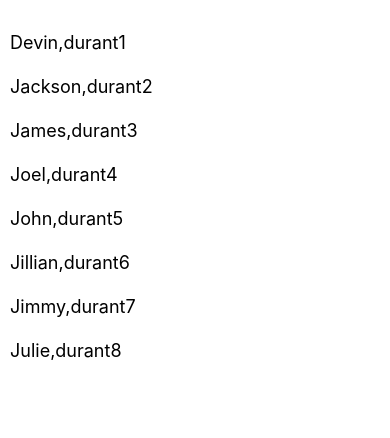
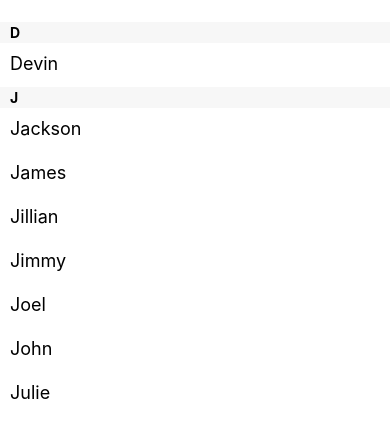
Before and after one commit to royaturay/native-react, a React Native app: screen / in a window 390 px wide. Shown: the top 438 px of the page. Built offline with nearby package versions, Linux system fonts and the light colour scheme.

Commit message:
SectionList

```diff
--- a/App.js
+++ b/App.js
@@ -1,22 +1,18 @@
 import React, { Component } from 'react';
-import { FlatList, StyleSheet, Text, View } from 'react-native';
+import { SectionList, StyleSheet, Text, View } from 'react-native';
 
-export default class FlatListBasics extends Component {
+export default class SectionListBasics extends Component {
   render() {
     return (
       <View style={styles.container}>
-        <FlatList
-          data={[
-            {key: 'Devin', value: 'durant1'},
-            {key: 'Jackson', value: 'durant2'},
-            {key: 'James', value: 'durant3'},
-            {key: 'Joel', value: 'durant4'},
-            {key: 'John', value: 'durant5'},
-            {key: 'Jillian', value: 'durant6'},
-            {key: 'Jimmy', value: 'durant7'},
-            {key: 'Julie', value: 'durant8'},
+        <SectionList
+          sections={[
+            {title: 'D', data: ['Devin']},
+            {title: 'J', data: ['Jackson', 'James', 'Jillian', 'Jimmy', 'Joel', 'John', 'Julie']},
           ]}
-          renderItem={({item}) => <Text style={styles.item}>{item.key + ',' + item.value}</Text>}
+          renderItem={({item}) => <Text style={styles.item}>{item}</Text>}
+          renderSectionHeader={({section}) => <Text style={styles.sectionHeader}>{section.title}</Text>}
+          keyExtractor={(item, index) => index}
         />
       </View>
     );
@@ -28,6 +24,15 @@
    flex: 1,
    paddingTop: 22
   },
+  sectionHeader: {
+    paddingTop: 2,
+    paddingLeft: 10,
+    paddingRight: 10,
+    paddingBottom: 2,
+    fontSize: 14,
+    fontWeight: 'bold',
+    backgroundColor: 'rgba(247,247,247,1.0)',
+  },
   item: {
     padding: 10,
     fontSize: 18,
```
